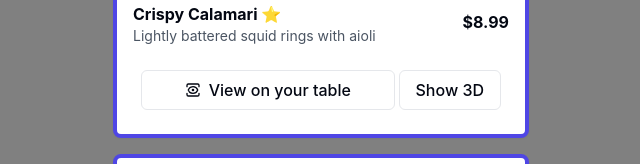
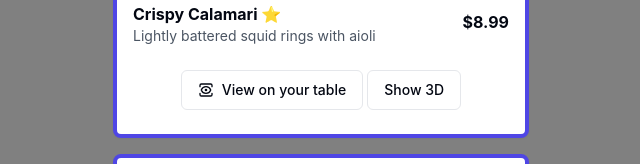
Before and after one commit to docker-commits/Threedmenudemo, a React (Vite) app: page / in a window 1280 px wide. Shown: the part 432-596 px from the top of the page, without its empty margins (319-959 px from the left). Built offline with nearby package versions, Linux system fonts and the light colour scheme.

Commit message:
Update Threedmenu1.jsx

```diff
--- a/src/Threedmenu1.jsx
+++ b/src/Threedmenu1.jsx
@@ -194,7 +194,7 @@ const ThreeDMenu1 = () => {
             <CardFooter className="flex justify-center space-x-1 ">
               <Button
                 variant="outline"
-                className="mt-2 flex-1 text-sm sm:text-base"
+                className="mt-2 flex-2 text-[0.575rem] w-auo md:text-sm md:w-auto"
                 onClick={() => {
                   handleARButtonClick(item.id);
                 }}
@@ -203,7 +203,7 @@ const ThreeDMenu1 = () => {
               </Button>
               <Button
                 variant="outline"
-                className="mt-2 flex-2 text-sm sm:text-base"
+                className="mt-2 flex-2 text-[0.575rem] w-auo md:text-sm md:w-auto"
                 onClick={() => handleShow3d(item.id)}
               >
                 {toDItem[item.id] ? "Show 3D" : "Show Image"}
```
